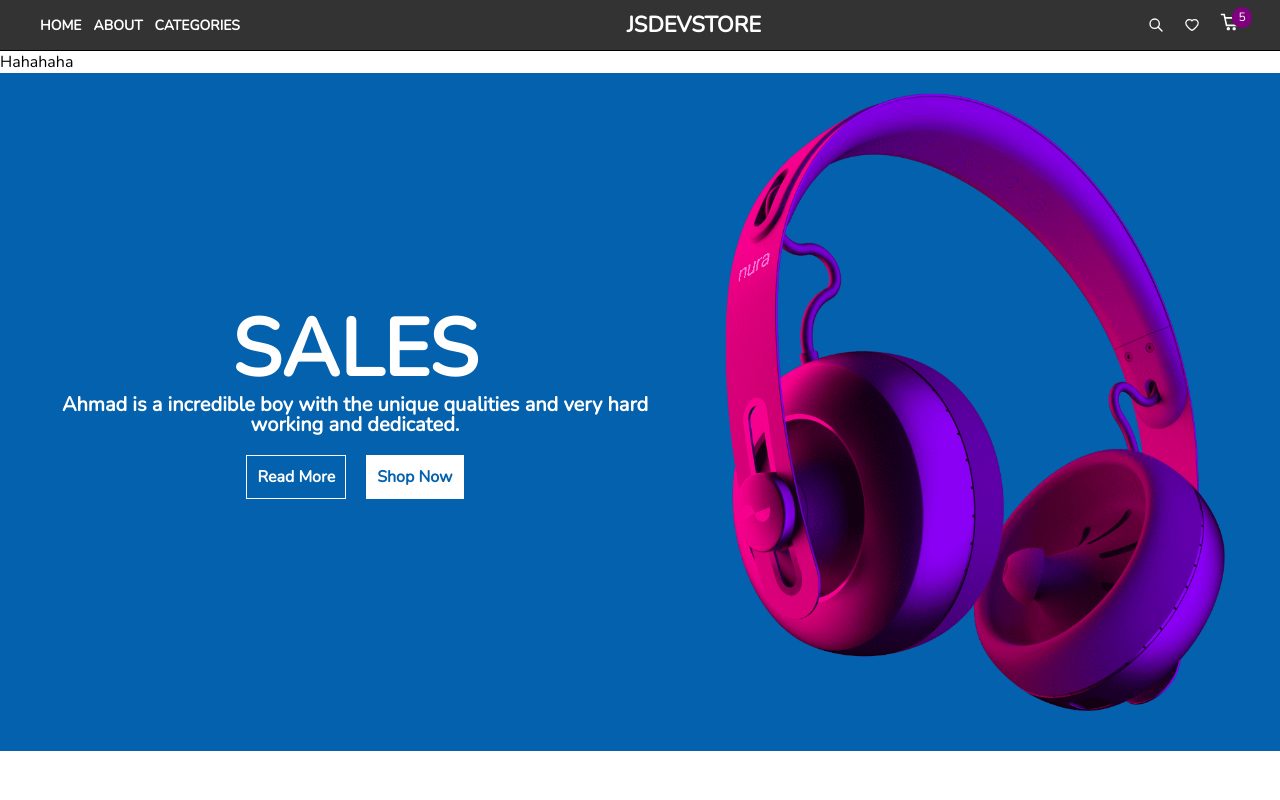
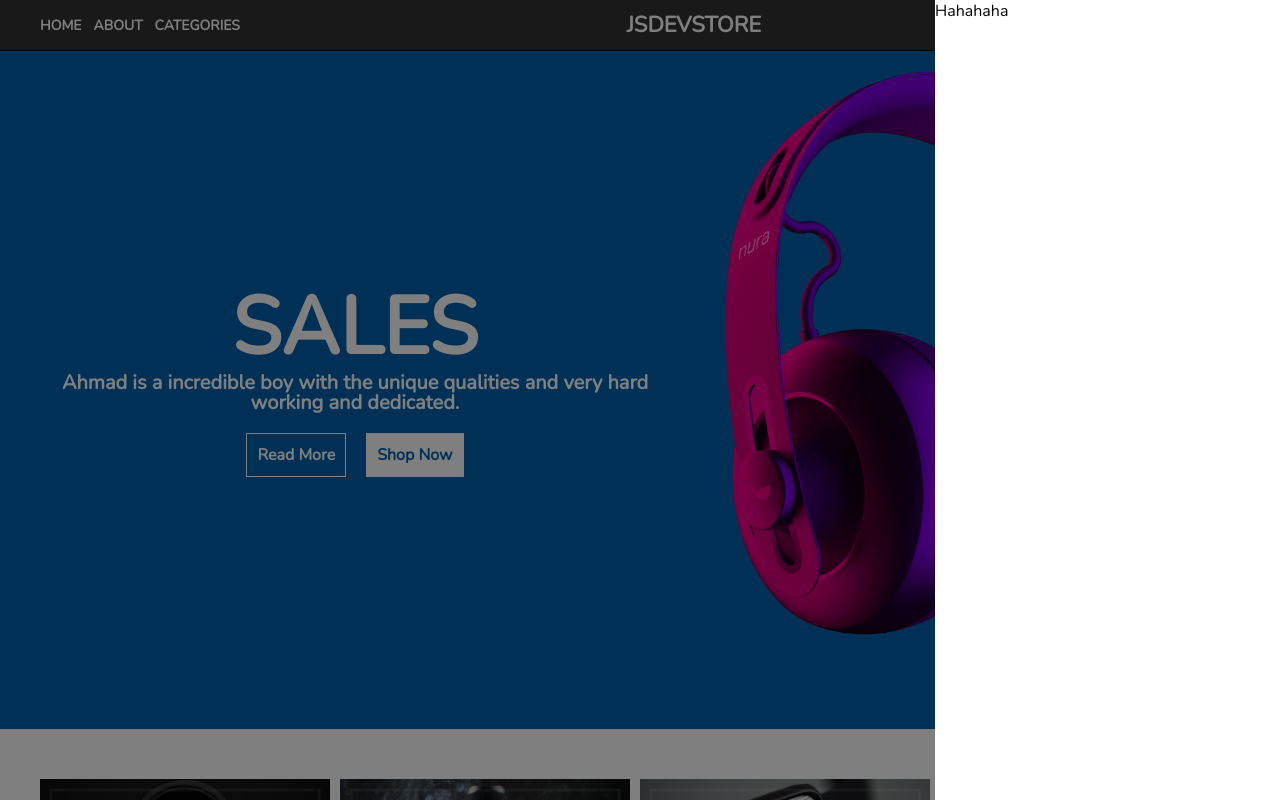
Before and after one commit to MuhammadAhmad338/Ecommerce-web-app, a React (Vite) app: page / in a window 1280 px wide. Both pictures are taken after a click on the icon 1229 px from the left and 21 px from the top of the page. Shown: the top 800 px of the page. Built offline with nearby package versions, Linux system fonts and the light colour scheme; no server answers.

Commit message:
most latest commit

```diff
--- a/src/Components/Cart/Cart.css
+++ b/src/Components/Cart/Cart.css
@@ -1,5 +1,27 @@
 .cart-panel {
+   position: fixed;
+   top: 0;
+   left: 0;
+   width: 100%;
+   height: 100%;
+   display: flex;
+   justify-content: flex-end;
+   z-index: 99;
+}
+
+.opac-layer {
+   background-color: rgba(0, 0, 0, 0.5);
+   position: absolute;
+   top: 0;
+   left: 0;
+   width: 100%;
+   height: 100%;
+}
+
+.cart-content {
+    width: 345px;
+    height: 100%;
+    background: white;
+    z-index: 1;
 
 }
-
-.opac-layer {}
--- a/src/Components/Cart/Cart.jsx
+++ b/src/Components/Cart/Cart.jsx
@@ -1,4 +1,5 @@
 import React from 'react';
+import './Cart.css';
 import { MdClose } from 'react-icons/md';
 import { BsCartX } from 'react-icons/bs';
 
```
